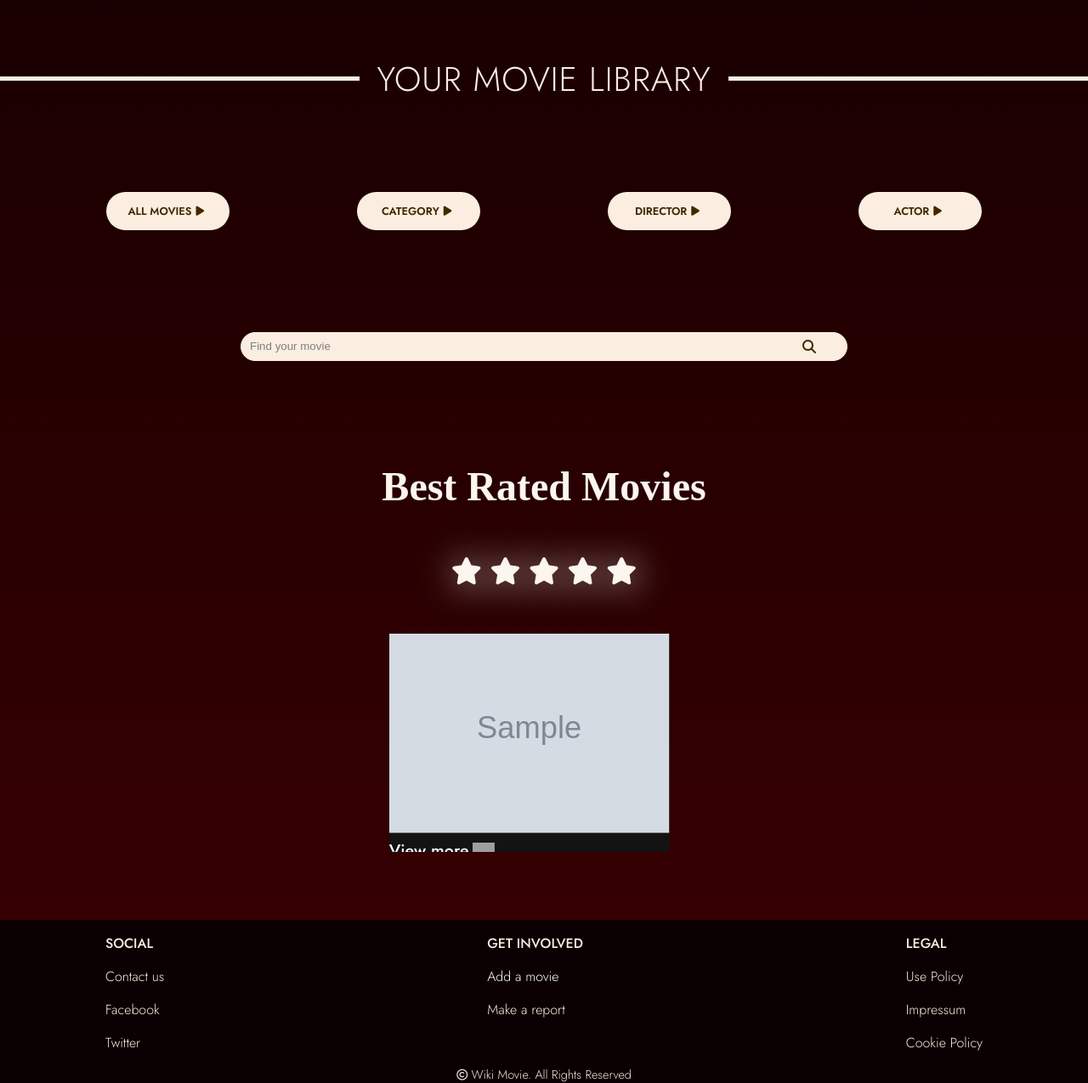
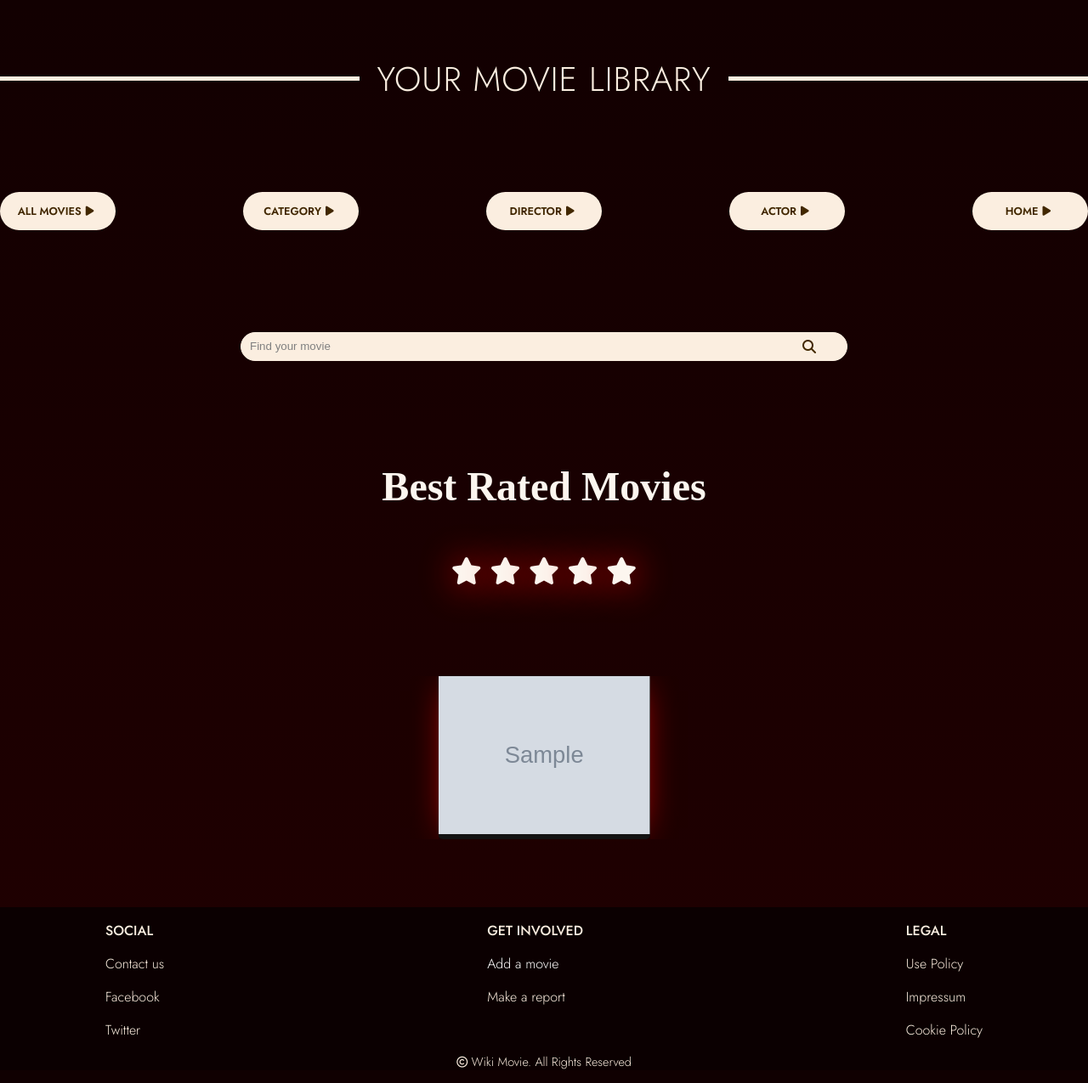
Before and after one commit to chloec68/MVC_CINEMA, a PHP site: template view/home/index.php in a window 1280 px wide. Shown: the part 501-1776 px from the top of the page at 85% size. Run offline with PHP 8.4, Linux system fonts and the light colour scheme; the template is opened without the code that fills it: most values are stand-ins (such as "Sample title", 1, 10 or a date in 2020); grey boxes marked "Sample" are stand-in pictures; some web fonts are replaced; grey boxes are pictures that could not be loaded.

Commit message:
add MLD + detailActor

```diff
--- a/controller/HomeController.php
+++ b/controller/HomeController.php
@@ -17,4 +17,5 @@ class HomeController {
         require "view/home/index.php";
     }
 
+
 }
--- a/index.php
+++ b/index.php
@@ -55,6 +55,7 @@ if(isset($_GET["action"])){
         case "listActors":$ctrlPerson->listActors();break;
         case "addActor":$ctrlPerson->addActor();break;
         case "addActorForm":$ctrlPerson->addActorForm();break;
+        case "detailActor":$ctrlPerson->detailActor($id);break;
         //DIRECTORS
         case "listDirectors":$ctrlPerson->listDirectors();break;
         case "addDirector":$ctrlPerson->addDirector();break;
--- a/model/Connect.php
+++ b/model/Connect.php
@@ -4,9 +4,9 @@ namespace Model;
 // la classe est abstraite car on n'instanciera jamais la classe Connect -> on a seulement besoin d'accéder à la méthode seConnecter()
 abstract class Connect {
     const HOST = "localhost";
-    const DB = "cinema_chloe";
+    const DB = "cinema";
     const USER = "root";
-    const PASS ="";
+    const PASS ="root";
 
     public static function seConnecter(){
         try{
--- a/public/js/script.js
+++ b/public/js/script.js
@@ -24,7 +24,10 @@ document.addEventListener("DOMContentLoaded", () => {
                 loop:true,
 				navigation: { nextEl, prevEl, disabledClass: "disabled" },
 				breakpoints: {
-					768: { spaceBetween: 40 }
+					768: {
+						slidesPerView:4,
+						spaceBetween: 30
+					}
 				}
 			})
 		);
--- a/public/styles/styles.css
+++ b/public/styles/styles.css
@@ -8,8 +8,7 @@
 }
 
 body{
-    /* background-image: linear-gradient(to bottom, #0c0001, #3b0002,#710103,#a20202,#b80101); */
-    background-image: linear-gradient(to bottom, #0c0001, #3b0002);
+    background-image: linear-gradient(to bottom, #0c0001, #210001);
     color :var(--beige);
     font-family: "Jost", serif;
     font-size:1em;
@@ -74,7 +73,6 @@ nav .flexBoxNav{
     align-items: baseline;
     justify-content: center;
     width:8.5%;
-    height:fit-content;
     background-color: var(--beige);
     border-radius: 30px;
     color: var(--brown);
@@ -106,8 +104,162 @@ nav .flexBoxNav a .fa-play{
     font-size: 1em;
     margin:5px;
 }
+/* **************** HOME PAGE ************** */
 
-/* **************** SEARCH ************** */
+.home_wrapper{
+    width:100%;
+    display:grid;
+    grid-template-columns: 1fr 1fr 1fr;
+}
+
+.poster_container{
+    text-align: center;
+}
+
+.poster_container img{
+    width:40%;
+    border-radius: 5%;
+}
+
+.fiveStars{
+    font-size: 2em;
+    color:var(--light-beige);
+    text-align: center;
+    margin:50px auto 100px auto;
+
+}
+.fiveStars i{
+    text-shadow: 2px 2px 40px rgba(255, 0, 0, 0.832);
+}
+
+/* ** SLIDER **/
+
+/* AJOUTER BOX SHADOWS */
+
+.emotions-slider {
+	padding-inline: 98px;
+	position: relative;
+}
+
+@media screen and (max-width: 767.9px) {
+	.emotions-slider {
+		padding: 0;
+		margin-inline: -20px;
+	}
+}
+
+/**
+ * Slider Navigation
+ */
+.swiperUpdated{
+    margin-left: auto;
+    margin-right: auto;
+    position: relative;
+    list-style: none;
+    padding: 0;
+    z-index: 1;
+    display: block;
+}
+
+.slider-nav {
+	display: flex;
+	justify-content: space-between;
+	align-items: center;
+	width: 100%;
+	position: absolute;
+	top: 50%;
+	left: 0;
+	translate: 0 -50%;
+	z-index: 1;
+	pointer-events: none;
+}
+
+.slider-nav__item {
+	display: flex;
+	align-items: center;
+	justify-content: center;
+	aspect-ratio: 1;
+	width: 48px;
+	pointer-events: auto;
+	cursor: pointer;
+	transition: all 0.3s ease-out;
+}
+
+
+@media (hover: hover) and (pointer: fine) {
+	.slider-nav__item:not(.disabled):hover {
+		color: var(--color-blue);
+	}
+}
+
+@media (hover: none) {
+	.slider-nav__item:not(.disabled):active {
+		color: var(--color-blue);
+	}
+}
+
+@media screen and (max-width: 767.9px) {
+	.slider-nav {
+		display: none;
+	}
+}
+
+
+/*** Slider Card */
+
+/* .swiper-slide {
+	width: auto;
+	height: auto;
+    display: flex;
+	justify-content: center;
+	align-items: center;
+} */
+
+@keyframes btn-arrow-move {
+	0% {
+		translate: 0;
+	}
+	100% {
+		translate: 100% -100%;
+	}
+}
+
+.emotions-slider-item {
+	border-radius: 5px;
+    height: fit-content;
+	background: var(--color-gray-dark);
+    transition: transform 0.3s ease-in-out;
+
+}
+
+.emotions-slider-item__image {
+	aspect-ratio: auto;
+    cursor: pointer;
+	overflow: hidden;
+    box-shadow: 0px 2px 40px -15px rgba(255,0,0,1);
+}
+
+.emotions-slider-item__image img {
+	width: 100%;
+	max-height: 200%;
+	object-fit: cover;
+	object-position: center;
+}
+
+.emotions-slider-item__footer {
+	max-height: 50px;
+	overflow: hidden;
+	transition: max-height 0.6s ease-in;
+}
+
+.emotions-slider-item__footer{
+    text-align: right;
+}
+
+
+
+
+/* **************** SEARCH BAR ************** */
 
 .searchBarContainer{
     width:100%;
@@ -468,246 +640,6 @@ footer{
     text-decoration: none;
 }
 
-/* **************** HOME PAGE ************** */
-
-.home_wrapper{
-    width:100%;
-    display:grid;
-    grid-template-columns: 1fr 1fr 1fr;
-}
-
-.poster_container{
-    text-align: center;
-}
-
-.poster_container img{
-    width:40%;
-    border-radius: 5%;
-}
-
-.fiveStars{
-    font-size: 2em;
-    color:var(--light-beige);
-    text-align: center;
-    margin:50px auto 50px auto;
-
-}
-.fiveStars i{
-    text-shadow: 2px 2px 40px rgba(237, 236, 232, 0.832);
-}
-
-/* **************** SLIDER ************** */
-
-/* AJOUTER BOX SHADOWS */
-
-.emotions-slider {
-	padding-inline: 98px;
-	position: relative;
-
-}
-
-@media screen and (max-width: 767.9px) {
-	.emotions-slider {
-		padding: 0;
-		margin-inline: -20px;
-	}
-}
-
-/**
- * Slider Navigation
- */
-
-.slider-nav {
-	display: flex;
-	justify-content: space-between;
-	align-items: center;
-	width: 100%;
-	position: absolute;
-	top: 50%;
-	left: 0;
-	translate: 0 -50%;
-	z-index: 1;
-	pointer-events: none;
-}
-
-.slider-nav__item {
-	display: flex;
-	align-items: center;
-	justify-content: center;
-	aspect-ratio: 1;
-	width: 48px;
-	pointer-events: auto;
-	cursor: pointer;
-	transition: all 0.3s ease-out;
-}
-
-.slider-nav__item.disabled {
-	cursor: default;
-	opacity: 0.5;
-}
-
-.slider-nav__item path {
-	stroke: currentColor;
-}
-
-@media (hover: hover) and (pointer: fine) {
-	.slider-nav__item:not(.disabled):hover {
-		color: var(--color-blue);
-	}
-}
-
-@media (hover: none) {
-	.slider-nav__item:not(.disabled):active {
-		color: var(--color-blue);
-	}
-}
-
-@media screen and (max-width: 767.9px) {
-	.slider-nav {
-		display: none;
-	}
-}
 
 
-/*** Slider Card */
-
-.swiper-slide {
-	width: auto;
-	height: auto;
-
-    display: flex;
-	justify-content: center;
-	align-items: center;
-}
-
-@keyframes btn-arrow-move {
-	0% {
-		translate: 0;
-	}
-	100% {
-		translate: 100% -100%;
-	}
-}
-
-.emotions-slider-item {
-	border-radius: 5px;
-    width:300px;
-	max-width:300px;
-	background: var(--color-gray-dark);
-	position: relative;
-	overflow: hidden;
-    transition: transform 0.3s ease-in-out;
-}
-
-.swiper-slide-active .emotions-slider-item {
-	transform: scale(1.1);
-}
-
-.emotions-slider-item__image {
-	aspect-ratio: auto;
-	overflow: hidden;
-}
-
-.emotions-slider-item__image img {
-	width: 100%;
-	max-height: 200%;
-	object-fit: cover;
-	object-position: center;
-}
-
-.emotions-slider-item__content {
-
-}
-
-.emotions-slider-item__header,
-.emotions-slider-item__footer {
-	max-height: 50px;
-	overflow: hidden;
-	transition: max-height 0.6s ease-in;
-}
-
-.emotions-slider-item__header-inner {
-	display: flex;
-	align-items: center;
-	justify-content: space-between;
-	flex-wrap: wrap;
-	gap: 20px;
-}
-
-/* .emotions-slider-item__title {
-	font-weight: 600;
-	font-size: 20px;
-	line-height: 1.2;
-	margin-bottom: 8px;
-} */
-
-.emotions-slider-item__footer{
-    text-align: right;
-}
-
-.emotions-slider-item__text {
-	font-weight: 300;
-	font-size: 16px;
-	line-height: 1.5;
-	opacity: 0.7;
-}
-
-.emotions-slider-item__btn {
-	display: flex;
-	align-items: center;
-	gap: 4px;
-	font-weight: 500;
-	font-size: 18px;
-	color: #fff;
-	text-decoration: none;
-}
-
-.emotions-slider-item__btn-text{
-    text-align: right;
-}
-
-.emotions-slider-item__btn-icon {
-	flex-shrink: 0;
-	display: block;
-	aspect-ratio: 1;
-	width: 24px;
-	position: relative;
-	overflow: hidden;
-}
-
-.emotions-slider-item__btn-icon::before,
-.emotions-slider-item__btn-icon::after {
-	content: "";
-	display: block;
-	width: 100%;
-	height: 100%;
-	background: url("https://bato-web-agency.github.io/bato-shared/img/slider-1/icon-btn-arrow.svg")
-		center center no-repeat;
-	background-size: 100%;
-}
-
-.emotions-slider-item__btn-icon::after {
-	position: absolute;
-	top: 100%;
-	right: 100%;
-}
-
-.emotions-slider__slide:not(.swiper-slide-active) .emotions-slider-item__header,
-.emotions-slider__slide:not(.swiper-slide-active)
-	.emotions-slider-item__footer {
-	max-height: 0;
-}
-
-@media (hover: hover) and (pointer: fine) {
-	.emotions-slider-item__btn:hover .emotions-slider-item__btn-icon::before,
-	.emotions-slider-item__btn:hover .emotions-slider-item__btn-icon::after {
-		animation: btn-arrow-move 0.4s ease forwards;
-	}
-}
-
-@media (hover: none) {
-	.emotions-slider-item__btn:active .emotions-slider-item__btn-icon::before,
-	.emotions-slider-item__btn:active .emotions-slider-item__btn-icon::after {
-		animation: btn-arrow-move 0.4s ease forwards;
-	}
-}
+/**  **/
--- a/view/actor/listActors.php
+++ b/view/actor/listActors.php
@@ -1,6 +1,4 @@
 <?php ob_start();?>
-
-<div class="home_container"><a href="index.php?action=index"><i class="fa-solid fa-circle-arrow-left"></i> Home page</a></div>
 
 <p class="count">There are <?= $requete->rowCount() ?> actors </p>
 
@@ -11,7 +9,7 @@
             foreach($requete->fetchAll() as $actor){
         ?>
             <div class="persons_container">
-                <img class="portrait" src=" <?=$actor["portrait"]?>" alt="">
+                <a href="index.php?action=detailActor&id=<?= $actor["id_person"]?>"><img class="portrait" src=" <?=$actor["portrait"]?>" alt=""></a>
                 <p><?= $actor["person_surname"]." ", $actor["person_name"]?></p>
                 </div>
         <?php } ?>
--- a/view/film/listFilms.php
+++ b/view/film/listFilms.php
@@ -1,6 +1,5 @@
 <?php ob_start();
 ?>
-<div class="home_container"><a href="index.php?action=index"><i class="fa-solid fa-circle-arrow-left"></i> Home page</a></div>
 
 <p class="count">There are <?= $requete->rowCount() ?> films </p>
 <a class="add-button" href="index.php?action=addMovieForm">Add a movie <i class="fa-solid fa-circle-plus"></i></a>
--- a/view/home/index.php
+++ b/view/home/index.php
@@ -28,7 +28,7 @@
 	</div>
 
 	<!-- Slider Content -->
-				<div class="emotions-slider__slider swiper">
+	<div class="emotions-slider__slider  swiper">
 		<div class="emotions-slider__wrapper swiper-wrapper">
 			<?php
 			foreach($bestRating->fetchAll() as $best){
@@ -40,26 +40,10 @@
 					</div>
 
 					<div class="emotions-slider-item__content">
-									<div class="emotions-slider-item__info">
-										<!-- <h2 class="emotions-slider-item__title">
-											MOVIE TITLE
-										</h2>
-										<div class="emotions-slider-item__text">
-											SUMMARY
-										</div> -->
-									</div>
-
-									<div class="emotions-slider-item__footer">
-										<a class="emotions-slider-item__btn" href="index.php?action=movieDetails&id= ">
-											<span class="emotions-slider-item__btn-text">View more</span>
-											<span class="emotions-slider-item__btn-icon"></span>
-										</a>
+						<div class="emotions-slider-item__info"></div>
 					</div>
 				</div>
 			</div>
-                        </div>
-
-
 			<?php
 			}
 			?>
--- a/view/template.php
+++ b/view/template.php
@@ -40,6 +40,7 @@
             <div class="flexBoxNav"><a href="index.php?action=listTypes"><p>CATEGORY</p></a><a href="index.php?action=listTypes"><i class="fa-solid fa-play"></i></a></div>
             <div class="flexBoxNav"><a href="index.php?action=listDirectors"><p>DIRECTOR</p></a><a href="index.php?action=listDirectors"><i class="fa-solid fa-play"></i></a></div>
             <div class="flexBoxNav"><a href="index.php?action=listActors"><p>ACTOR</p></a><a href="index.php?action=listActors"><i class="fa-solid fa-play"></i></a></div>
+            <div class=" flexBoxNav"><a href="index.php?action=index"><p>HOME</p></i></a><a href="index.php?action=index"><i class="fa-solid fa-play"></i></a></div>
         </nav>
 
         <div class="searchBarContainer">
```
Also changed, not shown: other parts of public/styles/styles.css (+35 -15 lines), controller/PersonController.php (+35 -1 lines), view/actor/detailActor.php (added, +26 -0 lines), public/img/posters/678185fbc4c868.23488893.webp (added). Lines whose indentation alone changed are shown as unchanged.
